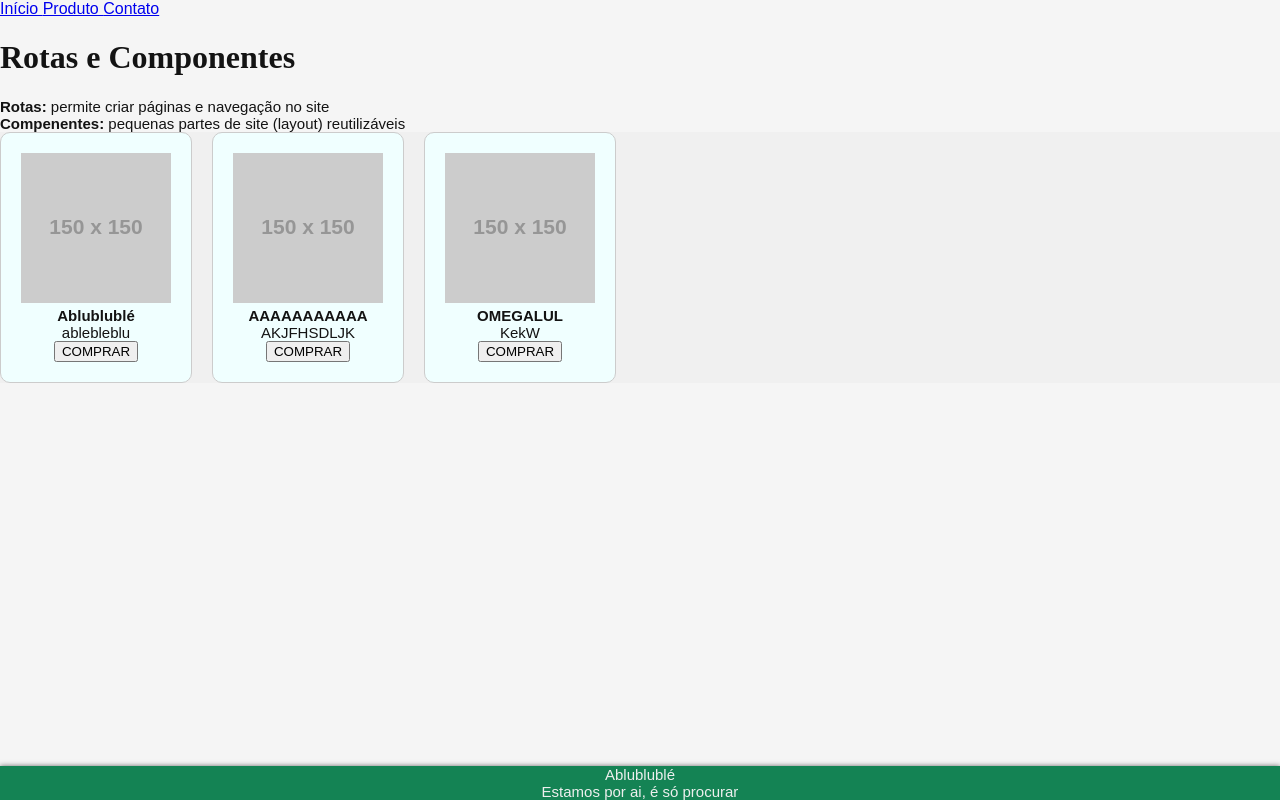
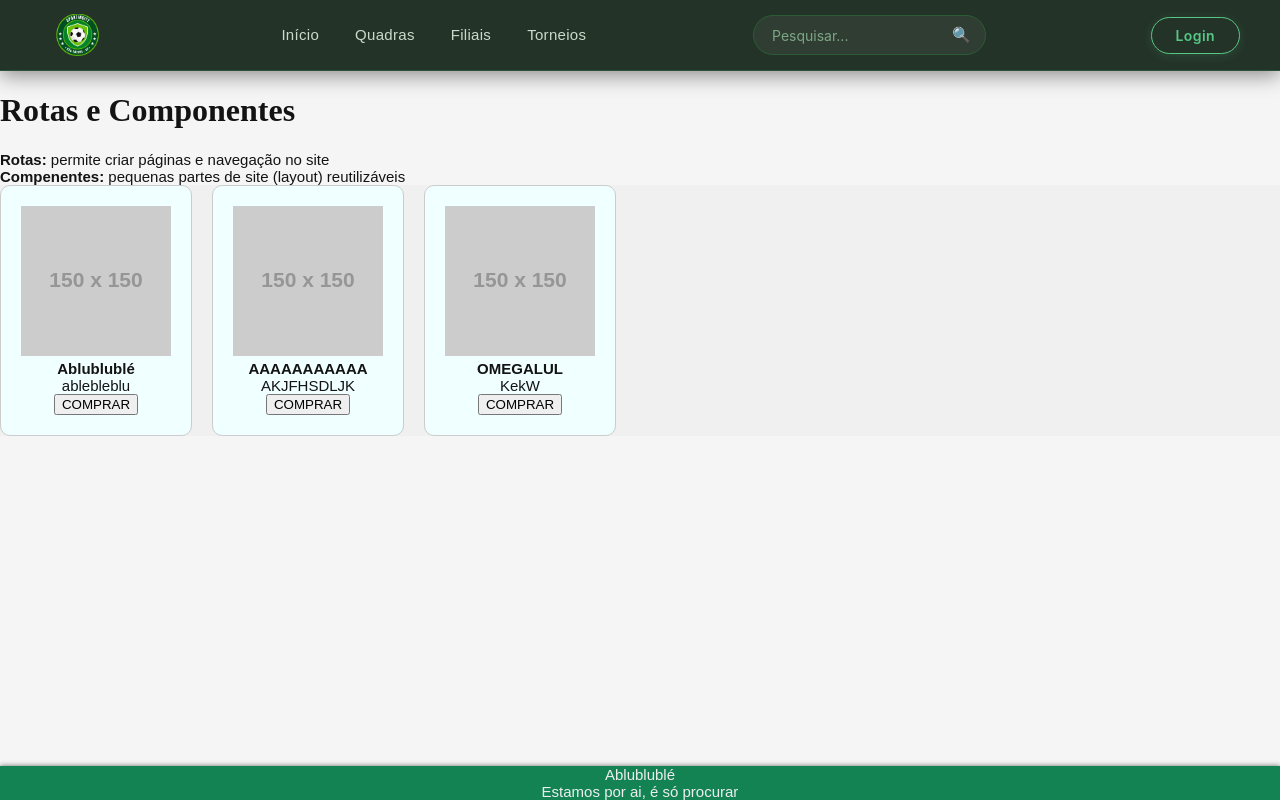
Before and after one commit to OzOzz1326/ProjetoLaranja, a React (Vite) app: page /pagina-inicial in a window 1280 px wide. Built offline with nearby package versions, Linux system fonts and the light colour scheme.

Commit message:
kaique menu-superior

```diff
--- a/src/components/MenuSuperior.css
+++ b/src/components/MenuSuperior.css
@@ -0,0 +1,174 @@
+.navbar {
+    position: sticky;
+    top: 0;
+    z-index: 1000;
+    display: flex;
+    align-items: center;
+    justify-content: space-between;
+    height: 70px;
+    padding: 0 40px;
+    background-color: rgba(7, 25, 12, 0.88);
+    backdrop-filter: blur(14px);
+    -webkit-backdrop-filter: blur(14px);
+    border-bottom: 1px solid rgba(87, 199, 133, 0.2);
+    box-shadow: 0 4px 20px rgba(0, 0, 0, 0.45);
+    transition: background-color 0.3s ease, border-color 0.3s ease;
+}
+
+/* LOGO */
+.logo-container {
+    display: flex;
+    align-items: center;
+}
+
+.logo-container img {
+    height: 42px;
+    width: auto;
+    object-fit: contain;
+    transition: transform 0.25s ease, filter 0.25s ease;
+    cursor: pointer;
+}
+
+.logo-container img:hover {
+    transform: scale(1.05);
+    filter: drop-shadow(0 0 8px rgba(87, 199, 133, 0.4));
+}
+
+/* LINKS DE NAVEGAÇÃO */
+.nav-links {
+    display: flex;
+    align-items: center;
+    gap: 32px;
+    list-style: none;
+    margin: 0;
+    padding: 0;
+}
+
+.nav-links li a {
+    text-decoration: none;
+    color: #c8dccb;
+    font-size: 15px;
+    font-weight: 500;
+    letter-spacing: 0.3px;
+    padding: 8px 2px;
+    position: relative;
+    transition: color 0.25s ease;
+}
+
+/* Efeito de underline animado no hover/ativo */
+.nav-links li a::after {
+    content: '';
+    position: absolute;
+    bottom: 0;
+    left: 0;
+    width: 0%;
+    height: 2.5px;
+    background: linear-gradient(90deg, #57C785, #45a069);
+    border-radius: 2px;
+    transition: width 0.25s cubic-bezier(0.4, 0, 0.2, 1);
+}
+
+.nav-links li a:hover {
+    color: #57C785;
+}
+
+.nav-links li a:hover::after {
+    width: 100%;
+}
+
+.nav-links li a.ativo {
+    color: #57C785;
+    font-weight: 600;
+}
+
+.nav-links li a.ativo::after {
+    width: 100%;
+}
+
+/* BARRA DE PESQUISA */
+.search-container {
+    display: flex;
+    align-items: center;
+    background-color: rgba(255, 255, 255, 0.05);
+    border: 1px solid #2a5c35;
+    border-radius: 24px;
+    padding: 4px 6px 4px 16px;
+    transition: border-color 0.25s ease, background-color 0.25s ease, box-shadow 0.25s ease;
+}
+
+.search-container:focus-within {
+    border-color: #57C785;
+    background-color: rgba(87, 199, 133, 0.08);
+    box-shadow: 0 0 14px rgba(87, 199, 133, 0.25);
+}
+
+.search-input {
+    background: transparent;
+    border: none;
+    outline: none;
+    color: #f0f0f0;
+    font-family: 'Inter', sans-serif;
+    font-size: 14px;
+    width: 170px;
+    transition: width 0.3s ease;
+}
+
+.search-input::placeholder {
+    color: #8ab894;
+    opacity: 0.85;
+}
+
+.search-container:focus-within .search-input {
+    width: 210px;
+}
+
+.search-btn {
+    background: transparent;
+    border: none;
+    outline: none;
+    color: #57C785;
+    font-size: 15px;
+    cursor: pointer;
+    padding: 6px 8px;
+    border-radius: 50%;
+    display: flex;
+    align-items: center;
+    justify-content: center;
+    transition: transform 0.2s ease, background-color 0.2s ease;
+}
+
+.search-btn:hover {
+    transform: scale(1.15);
+    background-color: rgba(87, 199, 133, 0.15);
+}
+
+.search-btn:active {
+    transform: scale(0.95);
+}
+
+/* BOTÃO DE LOGIN */
+.btn-login {
+    background: transparent;
+    color: #57C785;
+    font-family: 'Inter', sans-serif;
+    font-size: 14px;
+    font-weight: 600;
+    letter-spacing: 0.4px;
+    padding: 9px 24px;
+    border: 1.5px solid #57C785;
+    border-radius: 22px;
+    cursor: pointer;
+    transition: all 0.25s ease;
+    box-shadow: 0 2px 10px rgba(87, 199, 133, 0.15);
+}
+
+.btn-login:hover {
+    background-color: #57C785;
+    color: #07190c;
+    box-shadow: 0 4px 18px rgba(87, 199, 133, 0.45);
+    transform: translateY(-1.5px);
+}
+
+.btn-login:active {
+    transform: translateY(0);
+}
--- a/src/components/MenuSuperior.jsx
+++ b/src/components/MenuSuperior.jsx
@@ -1,11 +1,24 @@
 import './MenuSuperior.css'
 
-function MenuSuperior(){
+function MenuSuperior() {
     return (
         <div>
-            <a href="#">Início </a>
-            <a href="#">Produto </a>
-            <a href="#">Contato</a>
+            <nav className="navbar">
+                <div className="logo-container">
+                    <img src="../logosfundo.png" alt="Sportincity Logo" />
+                </div>
+                <ul className="nav-links">
+                    <li><a href="#">Início</a></li>
+                    <li><a href="#">Quadras</a></li>
+                    <li><a href="#" >Filiais</a></li>
+                    <li><a href="#">Torneios</a></li>
+                </ul>
+                <div className="search-container">
+                    <input type="text" placeholder="Pesquisar..." className="search-input" id="busca" />
+                    <button className="search-btn" aria-label="Buscar">🔍</button>
+                </div>
+                <button className="btn-login" id="btn-login">Login</button>
+            </nav>
         </div>
     );
 }
```
Also changed, not shown: public/logosfundo.png (added).
